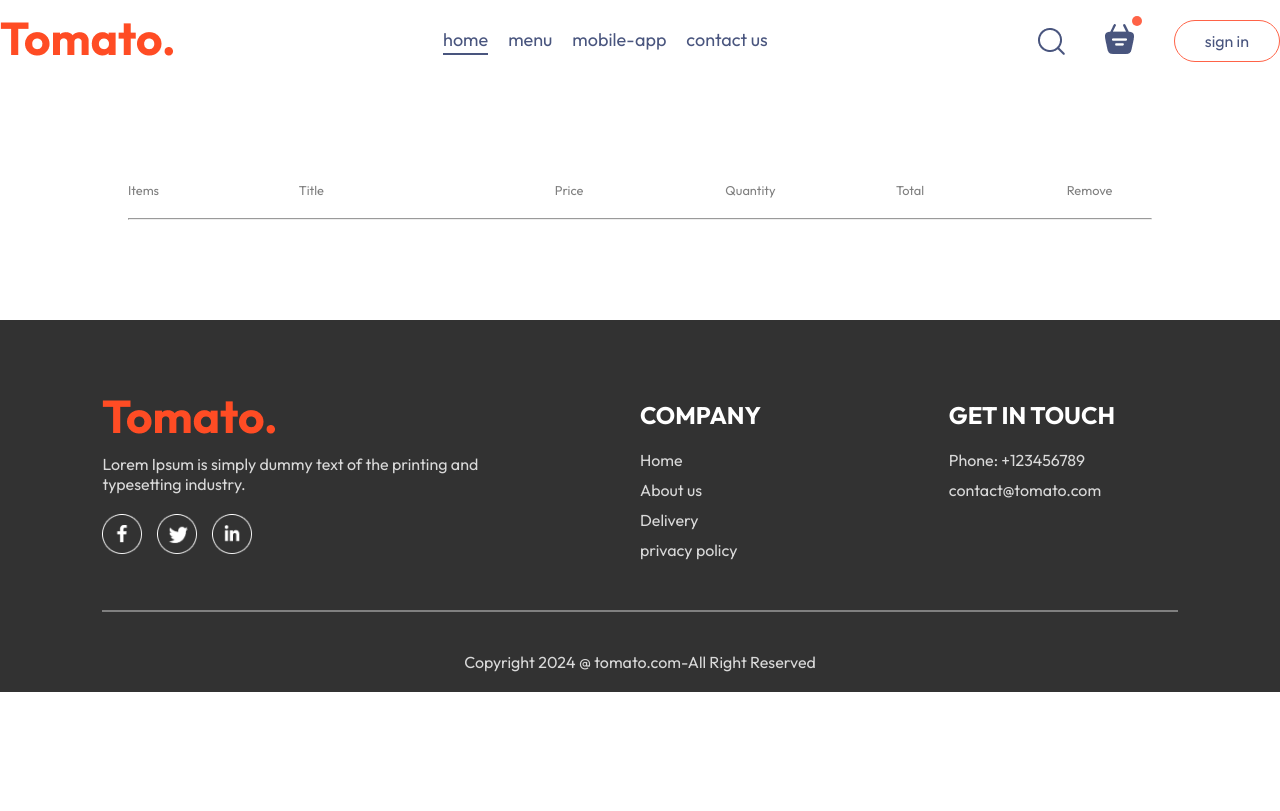
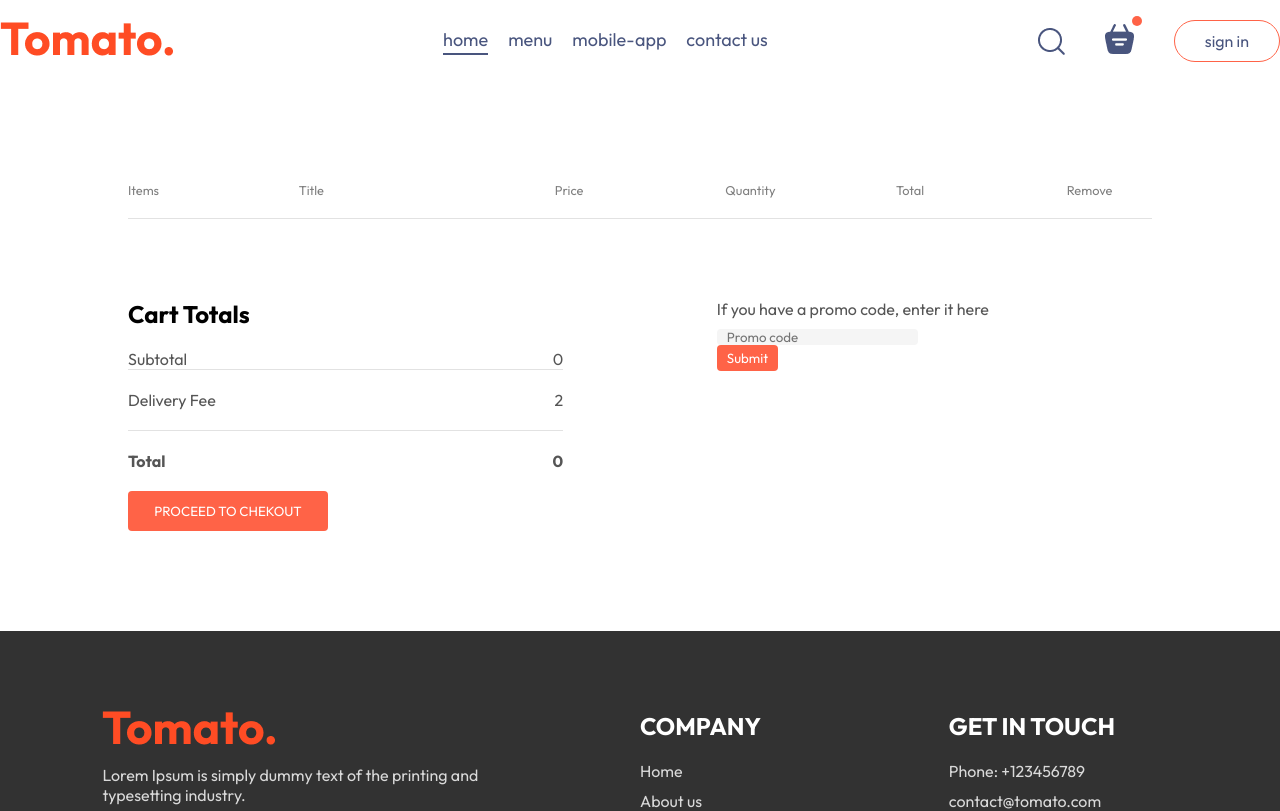
Before and after one commit to HDRanasingha/Foodweb, a React (Vite) app in the folder frontend/: page /cart in a window 1280 px wide. Shown: the top 811 px of the page. Built offline with nearby package versions, Linux system fonts and the light colour scheme.

Commit message:
Added files to repository

```diff
--- a/frontend/src/pages/Cart/Cart.css
+++ b/frontend/src/pages/Cart/Cart.css
@@ -15,3 +15,73 @@
 .cart-items-item img{
     width: 50px;
 }
+.cart hr{
+    height: 1px;
+    background-color: #e2e2e2;
+    border: none;
+}
+.cart-items-item .cross{
+    cursor: pointer;
+
+}
+.cart-bottom {
+    margin-top: 80px;
+    display: flex;
+    justify-content: space-between;
+    gap: max(12vw, 20px);
+}
+
+.cart-total {
+    display: flex;
+    flex-direction: column;
+    gap: 20px;
+    flex: 1;
+}
+.cart-total-details{
+    display: flex;
+    justify-content: space-between;
+ color:#555;
+}
+.cart-total hr{
+    margin:10px,0px;
+}
+.cart-total button{
+    border: none;
+    color:white;
+    background-color: tomato;
+    width:max(15vw,200px);
+    padding: 12px 0px;
+    border-radius: 4px;
+    cursor: pointer;
+}
+.cart-promocode{
+    flex:1;
+}
+.cart-promocode p{
+color: #555;
+}
+.cart-promocode input{
+   margin-top: 10px;
+   display:flex;
+    justify-content:space-between;
+    align-items: center;
+    background-color: #eaeaea;
+    border-radius: 4px;
+
+}
+.cart-promocode-input input{
+   background:whitesmoke;
+   border: none;
+   outline: none;
+   padding-left: 10px;
+
+
+}
+.cart-promocode-input button{
+    background-color: tomato;
+    color: white;
+    border: none;
+    padding: 5px 10px;
+    border-radius: 4px;
+    cursor: pointer;
+}
--- a/frontend/src/pages/Cart/Cart.jsx
+++ b/frontend/src/pages/Cart/Cart.jsx
@@ -1,14 +1,14 @@
-import React, { useContext } from 'react';
-import './Cart.css';
-import { StoreContext } from '../../context/StoreContext';
+import React, { useContext } from "react";
+import "./Cart.css";
+import { StoreContext } from "../../context/StoreContext";
 
 const Cart = () => {
   const { cartItems, food_list, removeFromCart } = useContext(StoreContext);
 
   return (
-    <div className='cart'>
-      <div className='cart-items'>
-        <div className='cart-items-title'>
+    <div className="cart">
+      <div className="cart-items">
+        <div className="cart-items-title">
           <p>Items</p>
           <p>Title</p>
           <p>Price</p>
@@ -18,21 +18,57 @@
         </div>
         <br />
         <hr />
-       {food_list.map((item,index)=>{
-        if(cartItems[item._id]>0){
-          return(
-            <div className='cart-items-title cart-items-item'>
-            <img src={item.image} alt='' />
+        {food_list.map((item, index) => {
+          if (cartItems[item._id] > 0) {
+            return (
+              <div>
+                <div className="cart-items-title cart-items-item">
+                  <img src={item.image} alt={item.name} />
                   <p>{item.name}</p>
                   <p>${item.price}</p>
                   <p>{cartItems[item._id]}</p>
-            <p>${cartItems[item._id]*item.price}</p>
-            <p>x</p>
+                  <p>${cartItems[item._id] * item.price}</p>
+                  <p onClick={() => removeFromCart(item._id)} className="cross">
+                    x
+                  </p>
                 </div>
-          )
+                <hr />
+              </div>
+            );
           }
         })}
+      </div>
+      <div className="cart-bottom">
+        <div className="cart-total">
+          <h2>Cart Totals</h2>
+          <div>
+            <div className="cart-total-details">
+              <p>Subtotal</p>
+              <p>{0}</p>
+            </div>
+            <hr /></div>
+            <div className="cart-total-details">
+              <p>Delivery Fee</p>
+              <p>{2}</p>
+            </div>
+            <hr />
+            <div className="cart-total-details">
+            <b>Total</b>
+            <b>{0}</b>
+          </div>
+          <button>PROCEED TO CHEKOUT</button>
+        </div>
 
+
+      <div className="cart-promocode">
+        <div>
+  <p>If you have a promo code, enter it here</p>
+  <div className="cart-promocode-input">
+    <input type="text" placeholder="Promo code" />
+    <button>Submit</button>
+  </div>
+  </div>
+</div>
 </div>
    </div>
   );
```
Lines whose indentation alone changed are shown as unchanged.
